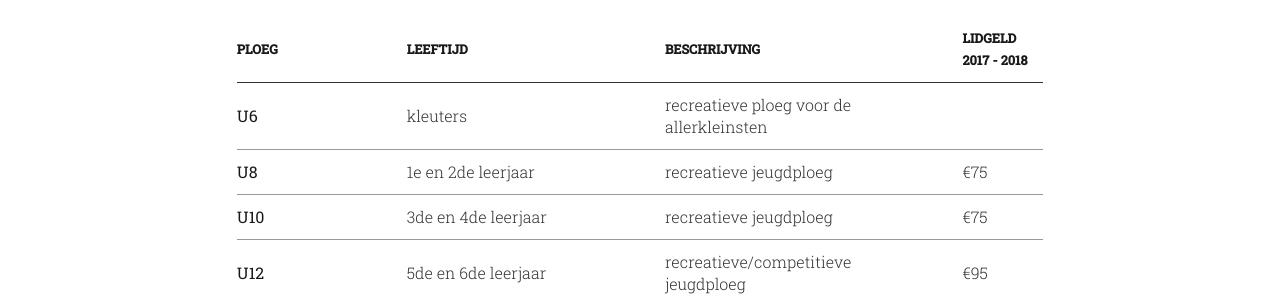
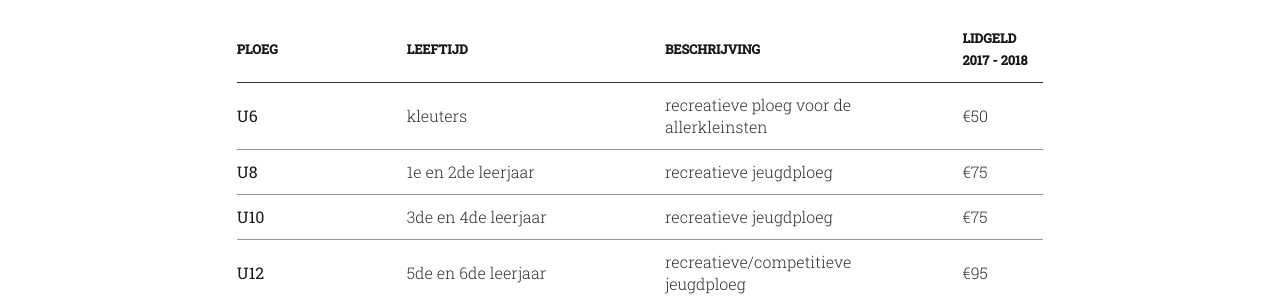
Before and after one commit to kcbj/kcbj.github.io, a Jekyll site: the page built from info/index.html, in a window 1280 px wide and 900 px high, scrolled down 512 px. Shown: the part 155-455 px from the top of the window. Built offline with Jekyll 4.4.1, drawn with Linux system fonts in a browser that asks for light colours; nearby versions of some CDN libraries.

Commit message:
Added U6 lidgeld

```diff
--- a/_data/membershipfee.yml
+++ b/_data/membershipfee.yml
@@ -1,6 +1,8 @@
 ---
 season: 2017 - 2018
 teams:
+  - team: u6
+    fee: €50
   - team: u8
     fee: €75
   - team: u10
```
